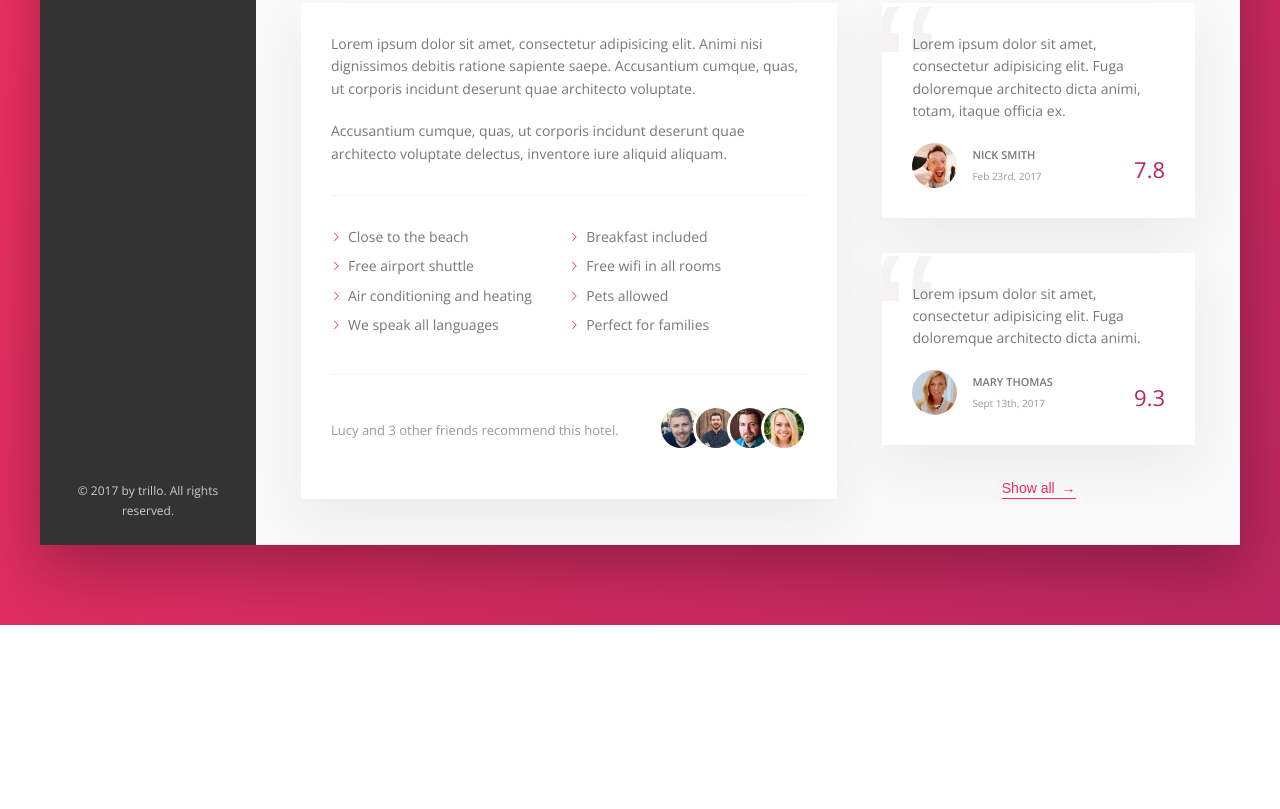
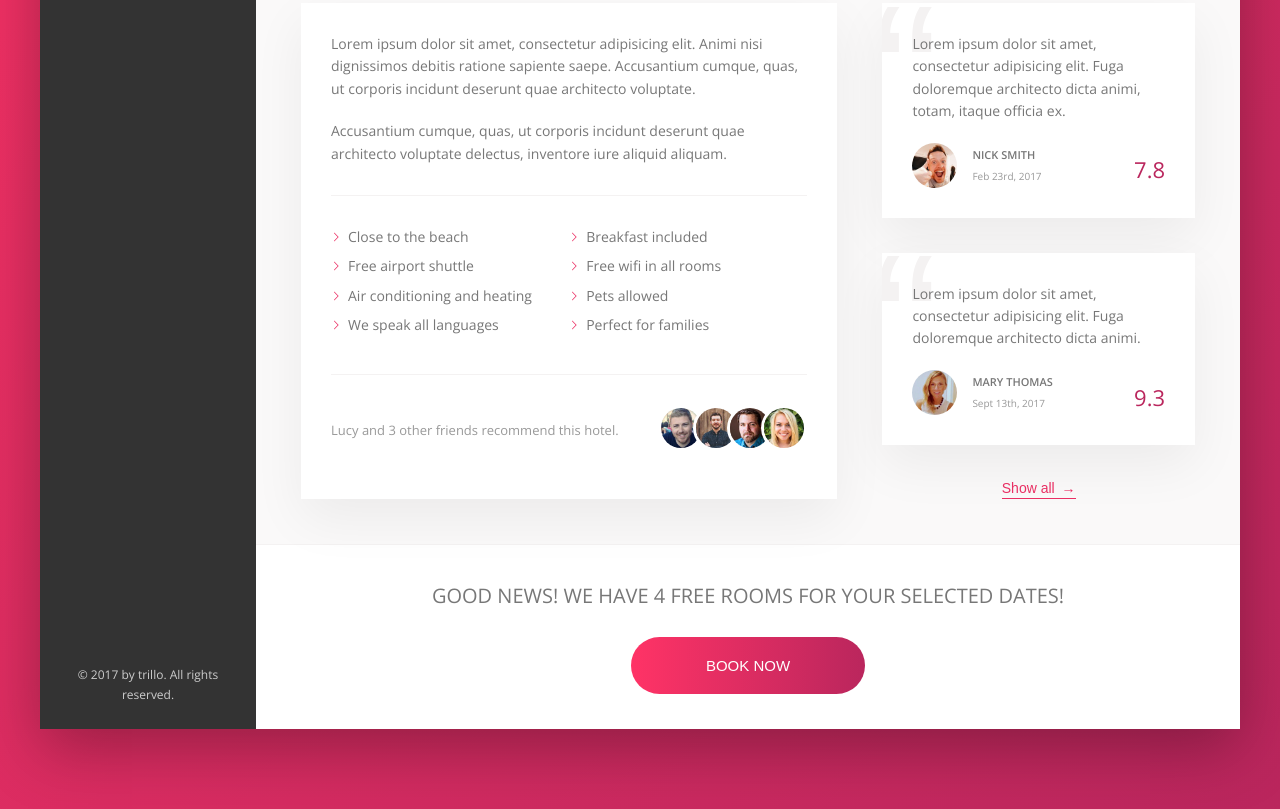
Before and after one commit to Eder87rh/trillo, a website: page index.html in a window 1280 px wide. Shown: the part 643-1452 px from the top of the page. Before the commit the page ends 1268 px from the top, so only its background shows below. Drawn offline with nearby package versions, Linux system fonts and the light colour scheme.

Commit message:
Building CTA section

```diff
--- a/index.html
+++ b/index.html
@@ -197,7 +197,17 @@
                   </figure>
                   <button class="btn-inline">Show all <span>&rarr;</span></button>
                 </div>
+
               </div>
+                  <div class="cta">
+                    <h2 class="cta__book-now">
+                      Good news! We have 4 free rooms for your selected dates!
+                    </h2>
+                    <button class="btn">
+                      <span class="btn__visible">Book now</span>
+                      <span class="btn__invisible">Only 4 rooms left</span>
+                    </button>
+                  </div>
             </main>
           </div>
         </div>
--- a/sass/_components.scss
+++ b/sass/_components.scss
@@ -461,3 +461,69 @@
     z-index: 1;
   }
 }
+
+//////////////////////////////////
+// CALL TO ACTION
+
+.cta {
+  padding: 3.5rem 0;
+  text-align: center;
+
+  &__book-now {
+    font-size: 2rem;
+    font-weight: 300;
+    text-transform: uppercase;
+    margin-bottom: 2.5rem;
+  }
+}
+
+//////////////////////////////////
+// CALL TO ACTION
+.btn {
+  font-size: 1.5rem;
+  font-weight: 300;
+  text-transform: uppercase;
+  border-radius: 100px;
+  border:none;
+  background-image: linear-gradient(to right, var(--color-primary-light), var(--color-primary-dark));
+  color: #fff;
+  position: relative;
+  overflow: hidden;
+  cursor: pointer;
+
+  & > * {
+    display: inline-block;
+    height: 100%;
+    width: 100%;
+    transition: all .2s;
+  }
+
+  &__visible {
+    padding: 2rem 7.5rem;
+  }
+
+  &__invisible {
+    position:absolute;
+    padding: 2rem 0;
+    left: 0;
+    top: -100%;
+  }
+
+  &:hover {
+    background-image: linear-gradient(to left, var(--color-primary-light), var(--color-primary-dark));
+  }
+
+  &:hover &__visible {
+    transform: translateY(100%);
+  }
+
+  &:hover &__invisible {
+    top: 0;
+  }
+
+  &:focus {
+    outline: none;
+    animation: pulsate 1s infinite;
+  }
+
+}
```
Also changed, not shown: css/style.css.
